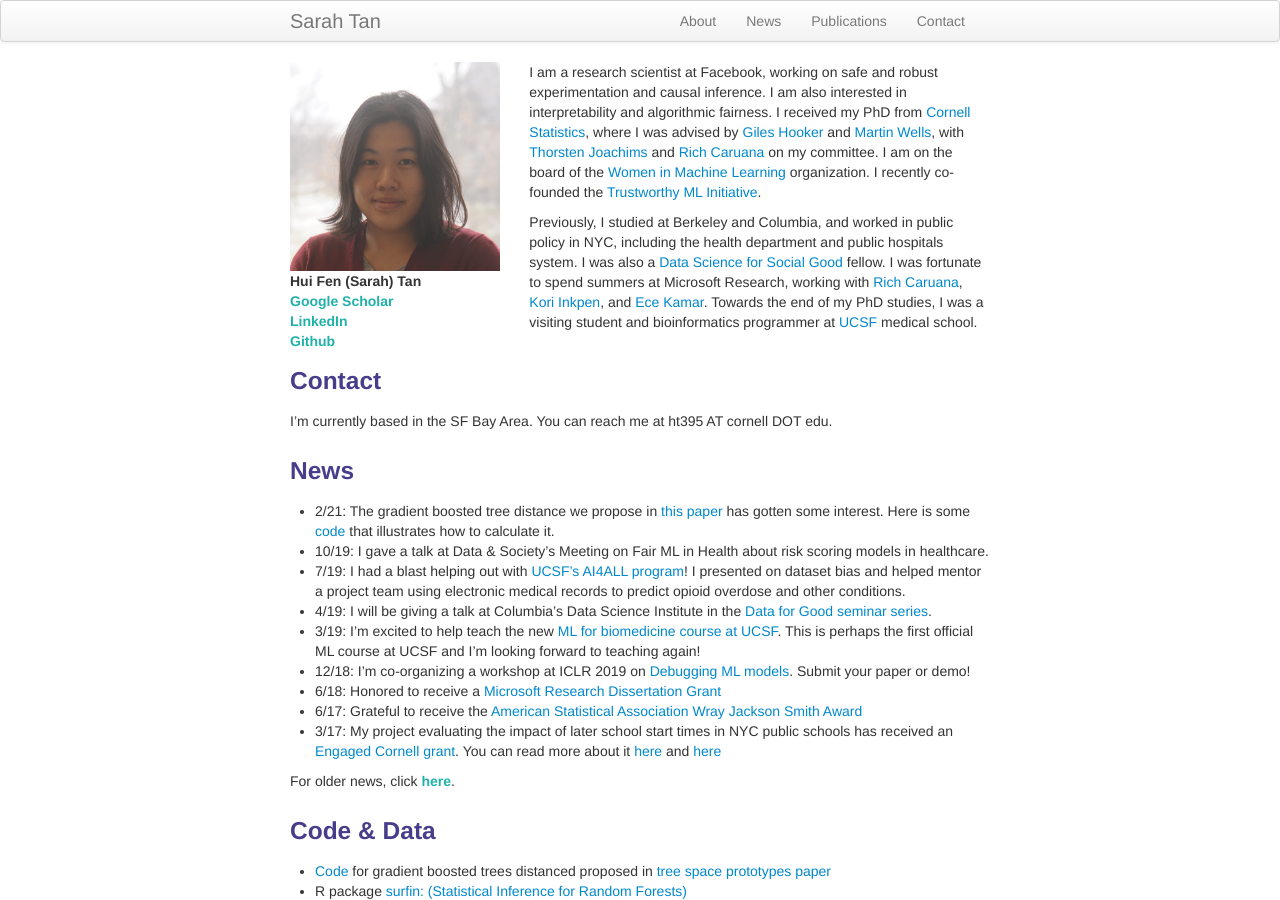
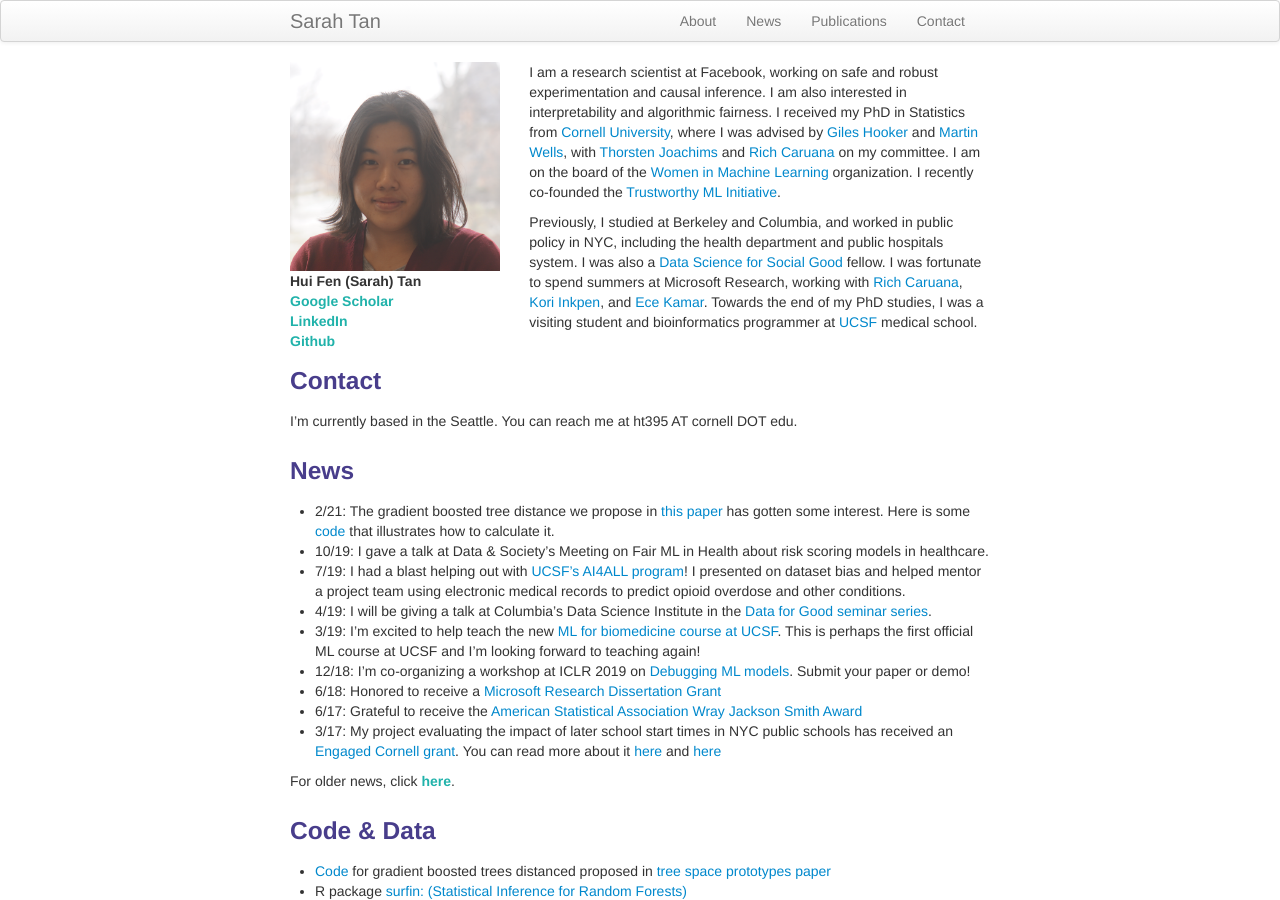
Before and after one commit to shftan/shftan.github.io, a Jekyll site: the page built from index.md, in a window 1280 px wide and 900 px high. Built offline with Jekyll 4.4.1, drawn with Linux system fonts in a browser that asks for light colours.

Commit message:
Update index.md

```diff
--- a/index.md
+++ b/index.md
@@ -18,7 +18,7 @@ keywords: Sarah Tan, Facebook, Cornell, UCSF, statistics, interpretability, caus
         </div>
 
         <div class="span8">
-                <p>I am a research scientist at Facebook, working on safe and robust experimentation and causal inference. I am also interested in interpretability and algorithmic fairness. I received my PhD from <a href="https://stat.cornell.edu/">Cornell Statistics</a>, where I was advised by <a href="http://faculty.bscb.cornell.edu/~hooker/">Giles Hooker</a> and <a href="https://courses.cit.cornell.edu/mtw1/">Martin Wells</a>, with <a href="https://www.cs.cornell.edu/people/tj/">Thorsten Joachims</a> and <a href="https://www.microsoft.com/en-us/research/people/rcaruana/">Rich Caruana</a> on my committee. I am on the board of the <a href="https://wimlworkshop.org">Women in Machine Learning</a> organization. I recently co-founded the <a href="https://www.trustworthyml.org/">Trustworthy ML Initiative</a>.</p>
+                <p>I am a research scientist at Facebook, working on safe and robust experimentation and causal inference. I am also interested in interpretability and algorithmic fairness. I received my PhD in Statistics from <a href="https://stat.cornell.edu/">Cornell University</a>, where I was advised by <a href="http://faculty.bscb.cornell.edu/~hooker/">Giles Hooker</a> and <a href="https://courses.cit.cornell.edu/mtw1/">Martin Wells</a>, with <a href="https://www.cs.cornell.edu/people/tj/">Thorsten Joachims</a> and <a href="https://www.microsoft.com/en-us/research/people/rcaruana/">Rich Caruana</a> on my committee. I am on the board of the <a href="https://wimlworkshop.org">Women in Machine Learning</a> organization. I recently co-founded the <a href="https://www.trustworthyml.org/">Trustworthy ML Initiative</a>.</p>
 
 <p>Previously, I studied at Berkeley and Columbia, and worked in public policy in NYC, including the health department and public hospitals system. I was also a <a href="http://www.dssgfellowship.org/">Data Science for Social Good</a> fellow. I was fortunate to spend summers at Microsoft Research, working with <a href="https://www.microsoft.com/en-us/research/people/rcaruana/">Rich Caruana</a>, <a href="https://www.microsoft.com/en-us/research/people/kori/">Kori Inkpen</a>, and <a href="https://www.microsoft.com/en-us/research/people/eckamar/">Ece Kamar</a>. Towards the end of my PhD studies, I was a visiting student and bioinformatics programmer at <a href="https://epibiostat.ucsf.edu/">UCSF</a> medical school.</p>
 
@@ -26,7 +26,7 @@ keywords: Sarah Tan, Facebook, Cornell, UCSF, statistics, interpretability, caus
 </div>
 
 <div class="row-fluid" id="contact"><h3>Contact</h3></div>
-I'm currently based in the SF Bay Area. You can reach me at ht395 AT cornell DOT edu.
+I'm currently based in the Seattle. You can reach me at ht395 AT cornell DOT edu.
 
 <div class="row-fluid" id="news"><h3>News</h3>
 </div>
```
